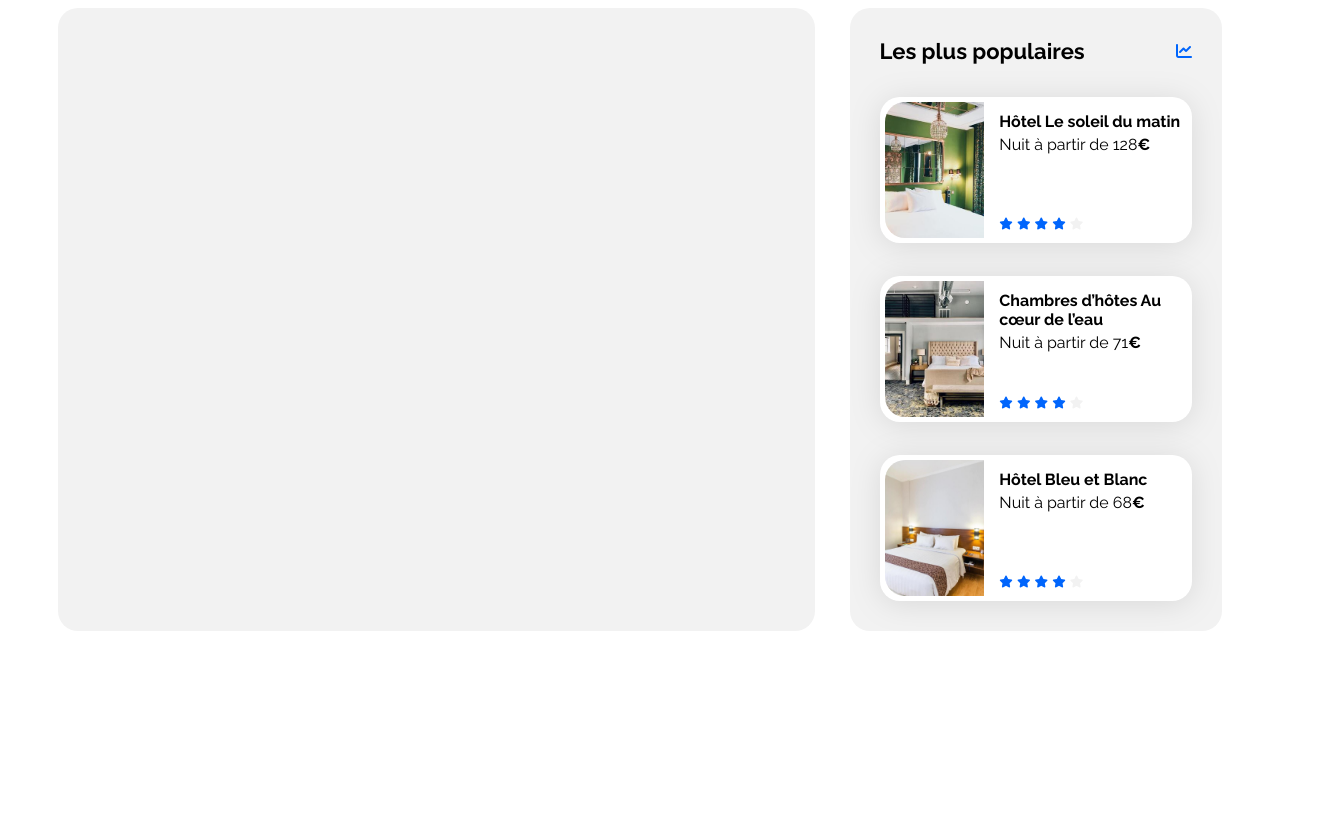
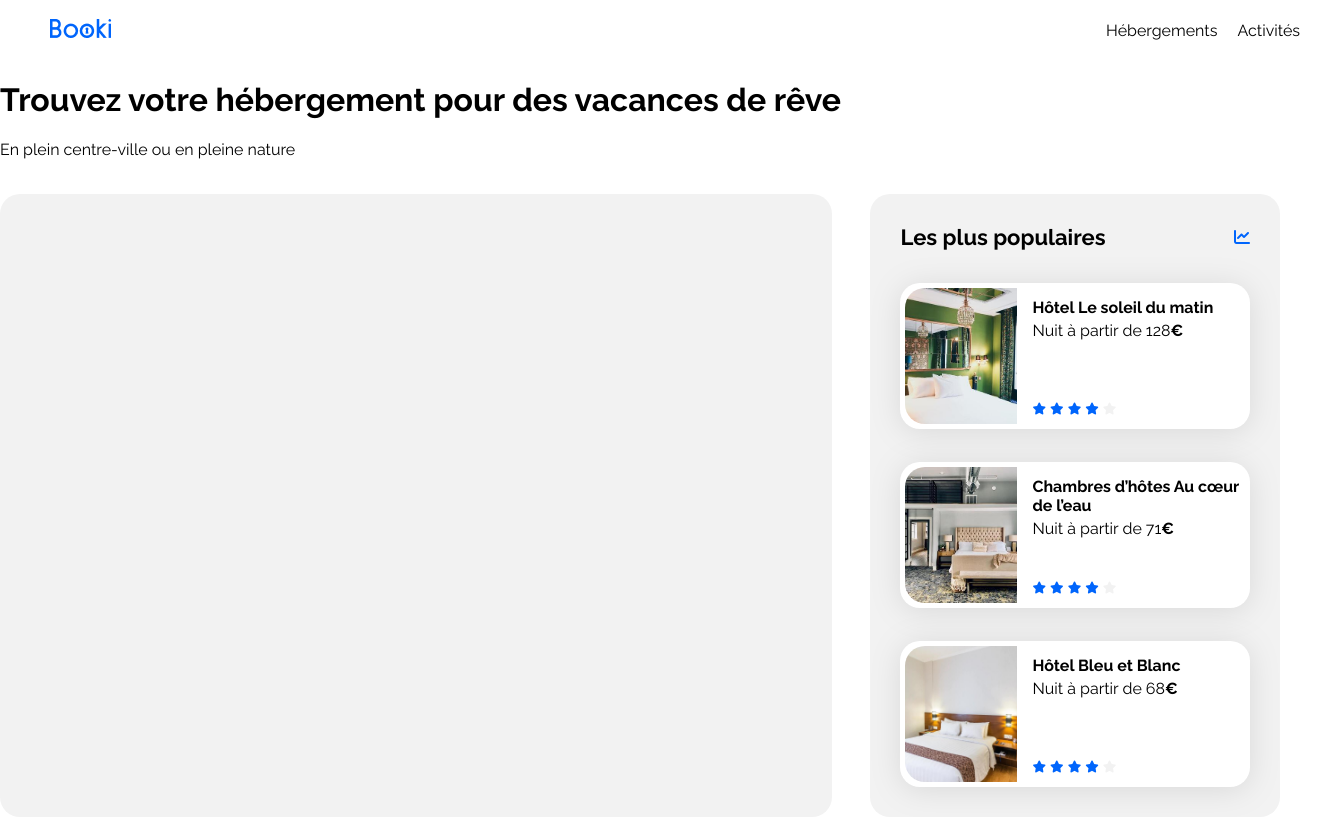
Before and after one commit to adam-rodriguez1/booki, a plain HTML site: page index.html in a window 1280 px wide. Shown: the whole page, 1320 px wide, since content can reach past the window. Drawn offline with Linux system fonts and the light colour scheme.

Commit message:
ajout du header
ajout du header

```diff
--- a/css/style.css
+++ b/css/style.css
@@ -16,19 +16,69 @@
 body {
     display: flex;
     justify-content: center;
-}
+    margin: 0;
+    padding: 0;
+        }
 
 .main-container {
     width: 100%;
     max-width: 1440px;
-    padding: 0 50px;
-    box-sizing: border-box;
-}
+       box-sizing: border-box;
+       padding: 0;
+   }
 
 a {
     color: inherit;
     text-decoration: none;
 }
+/********HEADER*************/
+.header{
+    display: flex;
+
+
+}
+.navBar {
+   position: relative;
+    display: flex;
+   justify-content: space-between;
+   align-items: center;
+   width: 100%;
+  padding: 0 20px;
+  height: 60px;
+
+}
+.nav__links {
+    display: flex;
+    gap: 20px;
+    height: 100%;
+    align-items: center;
+
+}
+.nav__links a {
+    position: relative;
+}
+.nav__links a::before {
+    content: '';
+    position: absolute;
+    width: 100%;
+    height: 3px;
+    bottom: 100%;
+    left: 0;
+    top: -21px;
+    background-color: blue;
+    visibility: hidden;
+    transform: scaleX(0);
+    transition: all 0.3s ease-in-out;
+}
+.nav__links a:hover::before {
+    visibility: visible;
+    transform: scaleX(1);
+}
+
+.nav__links a:hover {
+    color: blue;
+}
+/*************SECTION************/
 
 .section-title {
     margin: 0;
@@ -122,8 +172,6 @@ a {
 }
 
 
-
-
 /* Le code ci-dessous correspond à la version responsive uniquement */
 
 /****** Media queries ***********/
--- a/index.html
+++ b/index.html
@@ -16,8 +16,26 @@
 
 <body>
     <div class="main-container">
-        <header></header>
+        <header>
+        <nav class="navBar">
+            <div class="logo">
+            <img src="/images/logo/Bookilogo.png" alt = "logo booki">
+            </div>
+            <div class="nav__links">
+            <a href="Hébergements.html">Hébergements</a>
+            <a href="Activités.html">Activités</a>
+        </div>
+        </nav>
+        </header>
         <main>
+            <h1>Trouvez votre hébergement pour des vacances de rêve</h1>
+            <p>En plein centre-ville ou en pleine nature</p>
+
+            <div class="searchBar">
+                <div class="mapsicon"><img src="images/" alt=""></div>
+            </div>
+
+
             <div class="hebergements-and-populaires">
                 <section class="hebergements">
 
```
Also changed, not shown: images/logo/Bookilogo.png (added), images/logo/Bookilogohaut.png (added).
